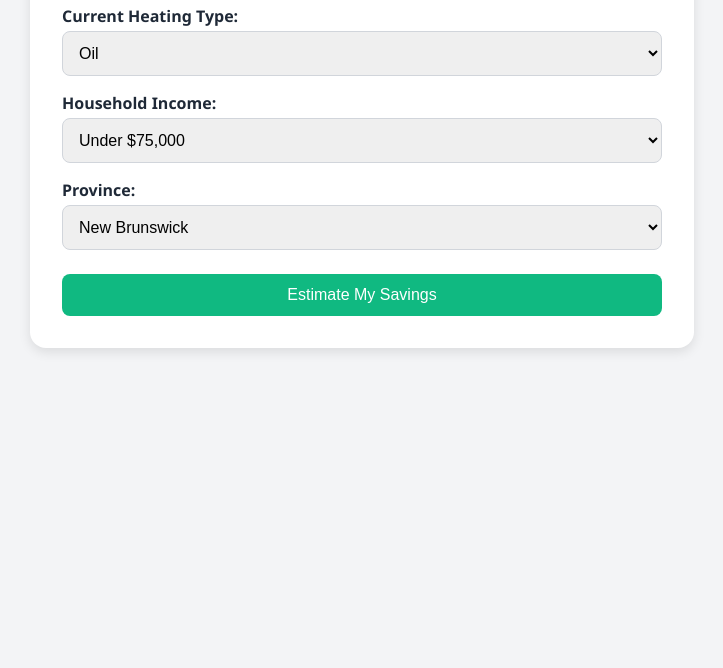
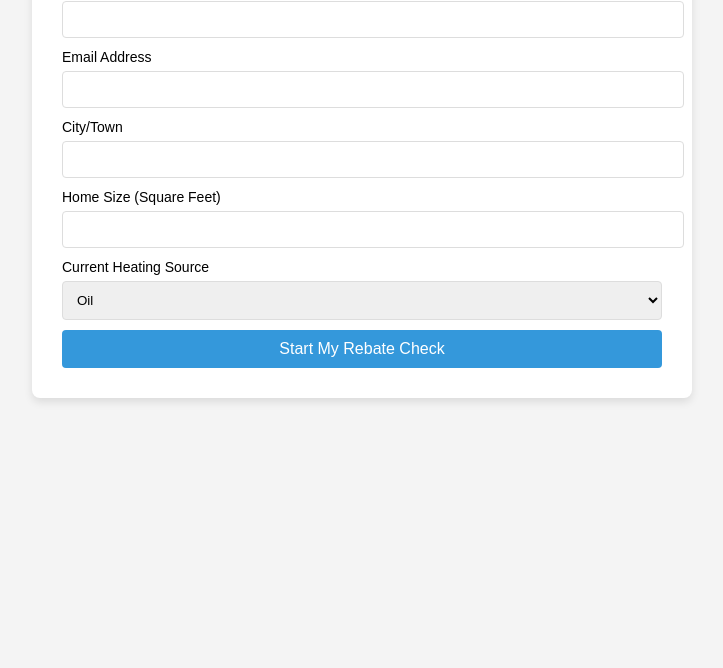
Before and after one commit to ifactorynl/heatpump-calculator, a plain HTML site: page index.html in a window 1280 px wide. Shown: the part 132-800 px from the top of the page, without its empty margins (278-1001 px from the left). Drawn offline with Linux system fonts and the light colour scheme.

Commit message:
Add files via upload

```diff
--- a/index.html
+++ b/index.html
@@ -1,93 +1,139 @@
-
 <!DOCTYPE html>
 <html lang="en">
 <head>
     <meta charset="UTF-8">
     <meta name="viewport" content="width=device-width, initial-scale=1.0">
-  <title>Heat Pump Grant Calculator</title>
+    <meta http-equiv="X-UA-Compatible" content="ie=edge">
+    <title>Heat Pump Rebate Calculator</title>
     <style>
         body {
-      font-family: 'Segoe UI', Tahoma, Geneva, Verdana, sans-serif;
-      background-color: #f3f4f6;
-      color: #1f2937;
+            font-family: Arial, sans-serif;
             margin: 0;
-      padding: 2rem;
+            padding: 0;
+            background-color: #f4f4f4;
         }
         .container {
             max-width: 600px;
             margin: 0 auto;
-      background: white;
-      padding: 2rem;
-      border-radius: 16px;
-      box-shadow: 0 4px 12px rgba(0, 0, 0, 0.1);
+            padding: 30px;
+            background-color: #fff;
+            box-shadow: 0 4px 8px rgba(0, 0, 0, 0.1);
+            border-radius: 8px;
         }
         h1 {
-      font-size: 1.75rem;
-      margin-bottom: 1rem;
-      color: #111827;
+            text-align: center;
+            color: #2c3e50;
         }
         label {
-      display: block;
-      margin-top: 1rem;
-      font-weight: 600;
+            font-size: 14px;
+            margin-top: 10px;
         }
-    input, select {
+        input[type="text"],
+        input[type="email"],
+        input[type="number"],
+        select {
             width: 100%;
-      padding: 0.75rem;
-      margin-top: 0.25rem;
-      border: 1px solid #d1d5db;
-      border-radius: 8px;
-      font-size: 1rem;
+            padding: 10px;
+            margin-top: 5px;
+            margin-bottom: 10px;
+            border: 1px solid #ddd;
+            border-radius: 4px;
         }
-    button {
-      margin-top: 1.5rem;
-      padding: 0.75rem 1.5rem;
-      font-size: 1rem;
-      background-color: #10b981;
+        .btn {
+            background-color: #3498db;
             color: white;
+            padding: 10px 20px;
             border: none;
-      border-radius: 8px;
+            border-radius: 4px;
             cursor: pointer;
             width: 100%;
+            font-size: 16px;
+        }
+        .btn:hover {
+            background-color: #2980b9;
+        }
+        .hidden {
+            display: none;
         }
         .result {
-      margin-top: 1.5rem;
-      font-weight: 600;
-      background-color: #ecfdf5;
-      border-left: 4px solid #10b981;
-      padding: 1rem;
+            text-align: center;
+            font-size: 18px;
+            margin-top: 20px;
+            padding: 15px;
+            background-color: #ecf0f1;
             border-radius: 8px;
         }
     </style>
 </head>
 <body>
+
     <div class="container">
-    <h1>Heat Pump Grant Calculator</h1>
-    <label for="heating">Current Heating Type:</label>
-    <select id="heating">
+        <h1>Heat Pump Rebate Calculator</h1>
+        <form id="rebateForm" onsubmit="return handleFormSubmit(event)">
+            <div class="form-step step-1">
+                <label for="name">Full Name</label>
+                <input type="text" id="name" required>
+
+                <label for="email">Email Address</label>
+                <input type="email" id="email" required>
+
+                <label for="city">City/Town</label>
+                <input type="text" id="city" required>
+
+                <label for="homeSize">Home Size (Square Feet)</label>
+                <input type="number" id="homeSize" required>
+
+                <label for="heatType">Current Heating Source</label>
+                <select id="heatType">
                     <option value="oil">Oil</option>
+                    <option value="gas">Gas</option>
                     <option value="electric">Electric</option>
-      <option value="gas">Gas</option>
-      <option value="wood">Wood</option>
+                    <option value="propane">Propane</option>
                 </select>
 
-    <label for="income">Household Income:</label>
-    <select id="income">
-      <option value="low">Under $75,000</option>
-      <option value="mid">$75,000 - $150,000</option>
-      <option value="high">Over $150,000</option>
-    </select>
+                <button type="submit" class="btn">Start My Rebate Check</button>
+            </div>
 
-    <label for="province">Province:</label>
-    <select id="province">
-      <option value="NB">New Brunswick</option>
-      <option value="NS">Nova Scotia</option>
-      <option value="PEI">PEI</option>
-    </select>
+            <div class="form-step step-2 hidden">
+                <div class="result">
+                    <p>Your estimated savings: <span id="rebateResult">$0</span></p>
+                    <p><strong>Next Steps:</strong></p>
+                    <p>We'll connect you with a trusted local installer for further assistance. Stay tuned!</p>
+                </div>
+            </div>
+        </form>
+    </div>
 
-    <button onclick="calculate()">Estimate My Savings</button>
+    <script>
+        function handleFormSubmit(event) {
+            event.preventDefault(); // Prevent form submission
 
-    <div id="output" class="result" style="display:none;"></div>
-  </div>
+            // Retrieve input values
+            const name = document.getElementById('name').value;
+            const email = document.getElementById('email').value;
+            const city = document.getElementById('city').value;
+            const homeSize = parseInt(document.getElementById('homeSize').value, 10);
+            const heatType = document.getElementById('heatType').value;
+
+            // Simple rebate calculation logic (replace with your actual calculation)
+            let rebateAmount = 0;
+            if (heatType === "oil") {
+                rebateAmount = Math.floor(Math.random() * (10000 - 5000 + 1)) + 5000; // Example range of $5000 to $10000
+            } else if (heatType === "gas") {
+                rebateAmount = Math.floor(Math.random() * (12000 - 7000 + 1)) + 7000; // Example range for gas
+            } else if (heatType === "electric") {
+                rebateAmount = Math.floor(Math.random() * (8000 - 4000 + 1)) + 4000; // Example range for electric
+            }
+
+            // Display the result
+            document.querySelector('.step-1').classList.add('hidden');
+            document.querySelector('.step-2').classList.remove('hidden');
+            document.getElementById('rebateResult').textContent = `$${rebateAmount.toLocaleString()}`;
+
+            // Optionally, send email with calculator result using a backend or email service.
+            // For example, using an email API or through your form handling service.
+        }
+    </script>
+
 </body>
 </html>
```
Lines whose indentation alone changed are shown as unchanged.
